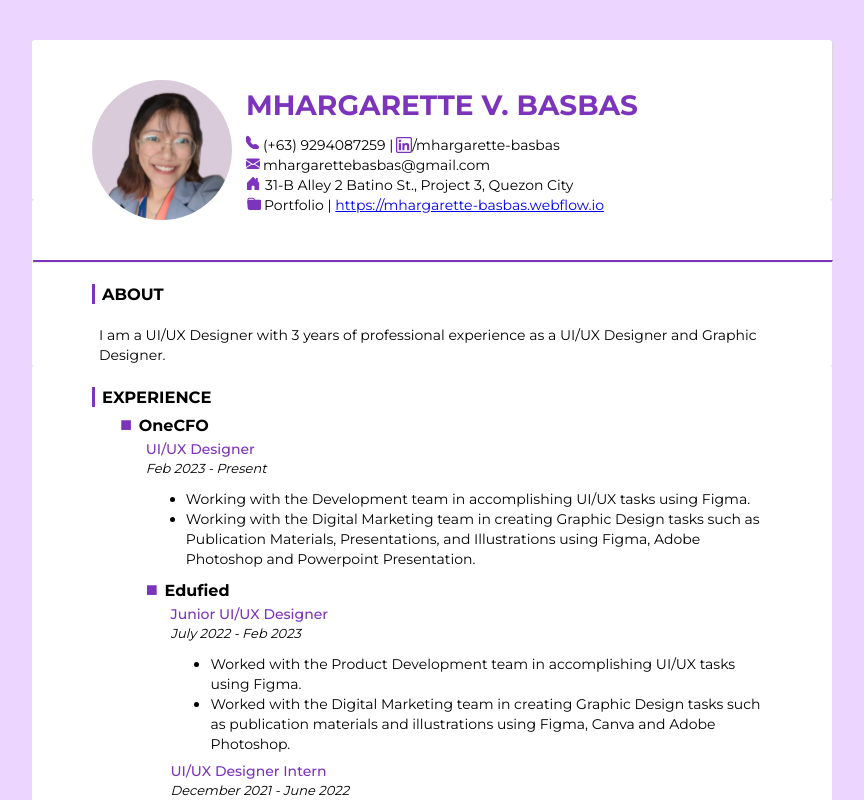
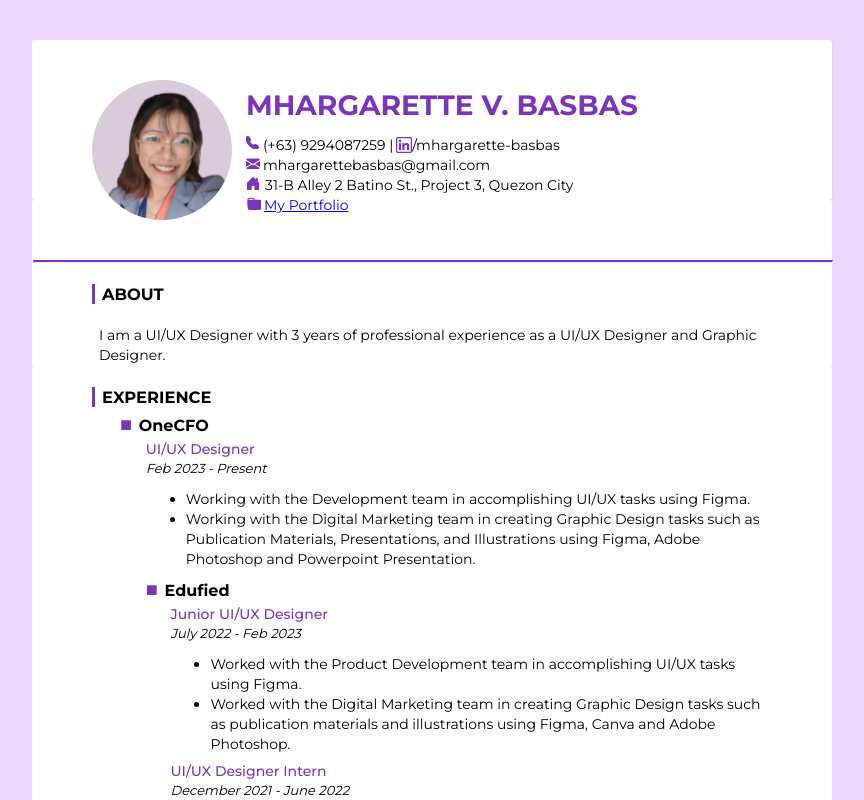
Before and after one commit to mvbasbas/resume, a React (Create React App) app: page / in a window 1280 px wide. Shown: the top 800 px of the page, without its empty margins (208-1072 px from the left). Built offline with nearby package versions, Linux system fonts and the light colour scheme.

Commit message:
portfolio link

```diff
--- a/src/components/About.js
+++ b/src/components/About.js
@@ -37,7 +37,7 @@ class About extends React.Component{
                         <br/>
                         <img className = "icon" src= {Pfolio}/>
                         <div className ="text">
-                        Portfolio | <a href = "https://mhargarette-basbas.webflow.io"> https://mhargarette-basbas.webflow.io</a>
+                        <a href = "https://mhargevb.framer.website"> My Portfolio</a>
                         </div>
                     </div>
 
```
